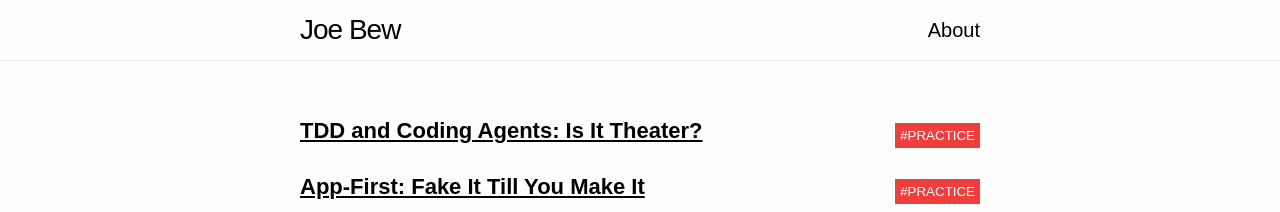
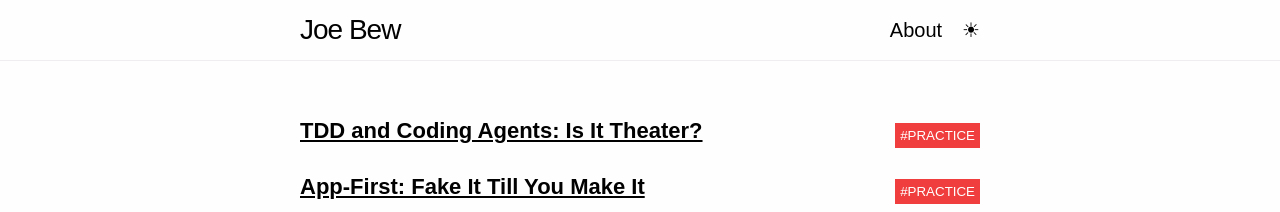
Before and after one commit to joebew42/joebew42.github.io, a Jekyll site: the page built from index.html, in a window 1280 px wide. Shown: the top 212 px of the page. Built offline with Jekyll 4.4.1, drawn with Linux system fonts in a browser that asks for light colours; some web fonts are replaced.

Commit message:
feat: switch between light, dark and sepia from the header

```diff
--- a/_includes/head.html
+++ b/_includes/head.html
@@ -44,8 +44,13 @@
     rel="stylesheet">
 
   <script>
-    document.documentElement.setAttribute('data-theme',
-      window.matchMedia('(prefers-color-scheme: dark)').matches ? 'dark' : 'light');
+    (function () {
+      var picked = null;
+      try { picked = localStorage.getItem('theme'); } catch (e) {}
+      var preferred = window.matchMedia('(prefers-color-scheme: dark)').matches ? 'dark' : 'light';
+      var known = picked === 'light' || picked === 'dark' || picked === 'sepia';
+      document.documentElement.setAttribute('data-theme', known ? picked : preferred);
+    })();
   </script>
   <link rel="stylesheet" href="{{ " /css/main.css" | prepend: site.baseurl }}">
   <link rel="canonical" href="{{ page.url | replace:'index.html','' | prepend: site.baseurl | prepend: site.url }}">
--- a/_includes/header.html
+++ b/_includes/header.html
@@ -5,6 +5,8 @@
     <a class="site-title" href="{{ site.baseurl }}/">{{ site.title }}</a>
 
     <nav class="site-nav">
+      <button type="button" class="mode-toggle"></button>
+
       <a href="#" class="menu-icon">
         <svg viewBox="0 0 18 15">
           <path fill="#424242" d="M18,1.484c0,0.82-0.665,1.484-1.484,1.484H1.484C0.665,2.969,0,2.304,0,1.484l0,0C0,0.665,0.665,0,1.484,0 h15.031C17.335,0,18,0.665,18,1.484L18,1.484z"/>
@@ -24,4 +26,32 @@
 
   </div>
 
+  <script>
+    (function () {
+      var modes = {
+        light: { name: 'Light', icon: '\u2600\ufe0e', next: 'dark' },
+        dark: { name: 'Dark', icon: '\u263e\ufe0e', next: 'sepia' },
+        sepia: { name: 'Sepia', icon: '\u2615\ufe0e', next: 'light' }
+      };
+      var root = document.documentElement;
+      var button = document.querySelector('.site-header .mode-toggle');
+
+      function show(mode) {
+        var label = modes[mode].name + ' mode. Switch to ' + modes[modes[mode].next].name.toLowerCase() + ' mode';
+        button.textContent = modes[mode].icon;
+        button.setAttribute('aria-label', label);
+        button.setAttribute('title', label);
+      }
+
+      show(root.getAttribute('data-theme'));
+
+      button.addEventListener('click', function () {
+        var next = modes[root.getAttribute('data-theme')].next;
+        root.setAttribute('data-theme', next);
+        try { localStorage.setItem('theme', next); } catch (e) {}
+        show(next);
+      });
+    })();
+  </script>
+
 </header>
--- a/_sass/_layout.scss
+++ b/_sass/_layout.scss
@@ -42,6 +42,22 @@
         display: none;
     }
 
+    .trigger {
+        display: inline-block;
+    }
+
+    .mode-toggle {
+        float: right;
+        margin-left: 20px;
+        padding: 0;
+        border: none;
+        background: none;
+        font: inherit;
+        line-height: inherit;
+        color: $header-color;
+        cursor: pointer;
+    }
+
     .page-link {
         color: $header-color;
         border: none;
@@ -79,6 +95,13 @@
                     fill: $grey-color-light;
                 }
             }
+        }
+
+        .mode-toggle {
+            width: 36px;
+            height: 36px;
+            margin-left: 0;
+            line-height: 36px;
         }
 
         .trigger {
```
